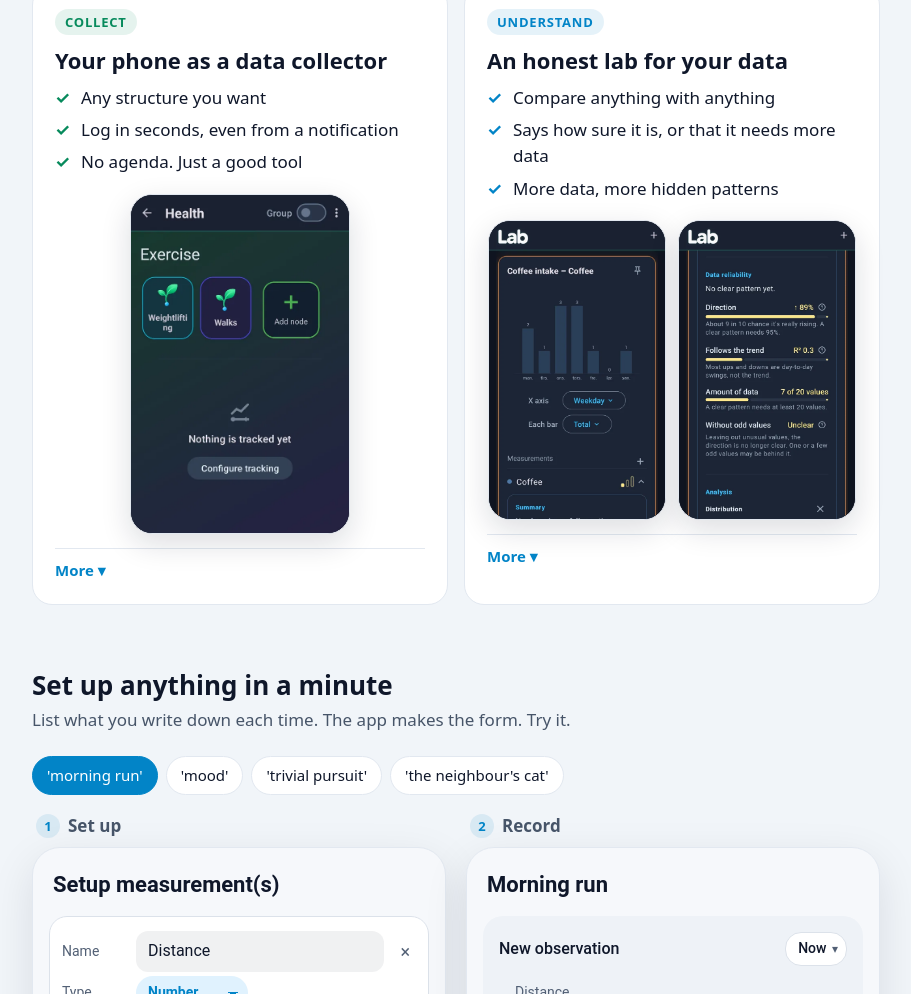
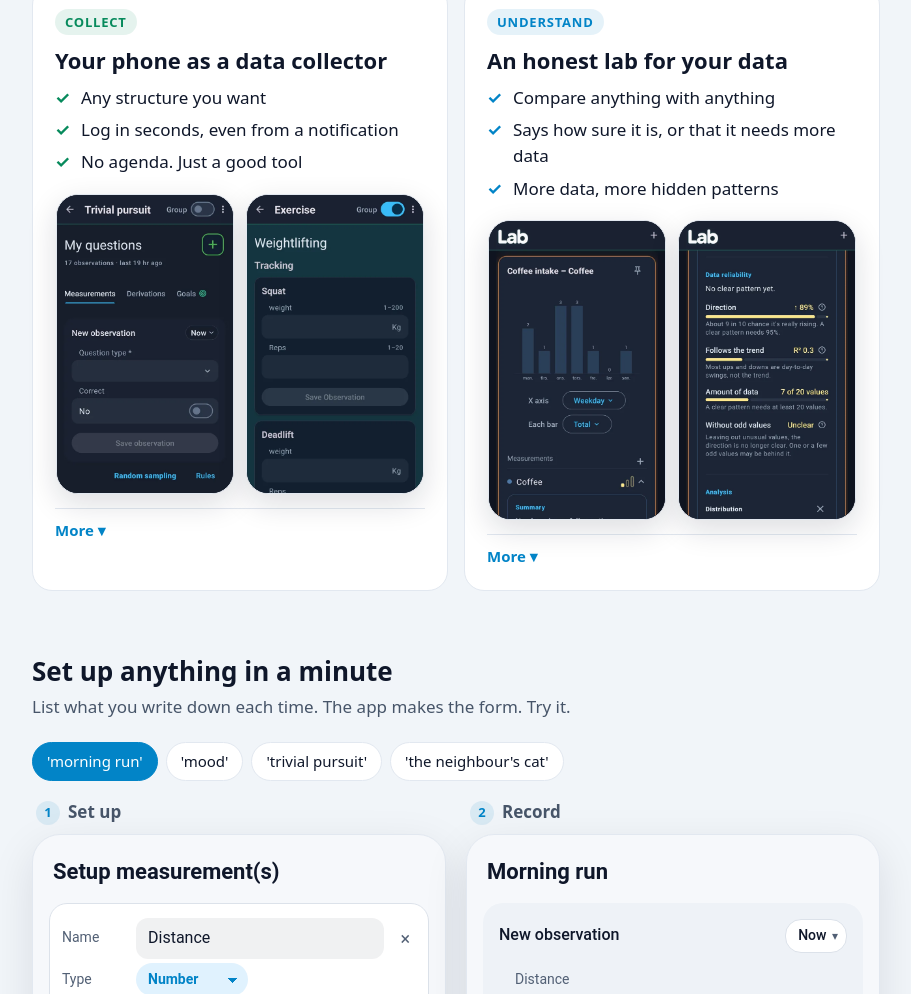
Before and after one commit to nietzschis/ArbiTracker-site, a plain HTML site: page index.html in a window 1280 px wide. Shown: the part 1318-2312 px from the top of the page, without its empty margins (184-1095 px from the left). Drawn offline with Linux system fonts and the light colour scheme.

Commit message:
add extra screen shots

```diff
--- a/index.html
+++ b/index.html
@@ -87,8 +87,9 @@
             <li>No agenda. Just a good tool</li>
           </ul>
 
-          <div class="shots">
-            <img class="shot" src="images/node.webp" alt="A node in the app, 'Exercise', holding the nodes 'Weightlifting' and 'Walks'" width="540" height="1086" loading="lazy">
+          <div class="shots two">
+            <img class="shot" src="images/record.webp" alt="Recording a trivial pursuit question: pick the type, flip Correct, save" width="540" height="1086" loading="lazy">
+            <img class="shot" src="images/group.webp" alt="Group mode: every exercise of 'Weightlifting' on one screen, each with its own entry card" width="540" height="1086" loading="lazy">
           </div>
 
           <details class="more">
```
Also changed, not shown: images/group.webp (added), images/record.webp (added).
